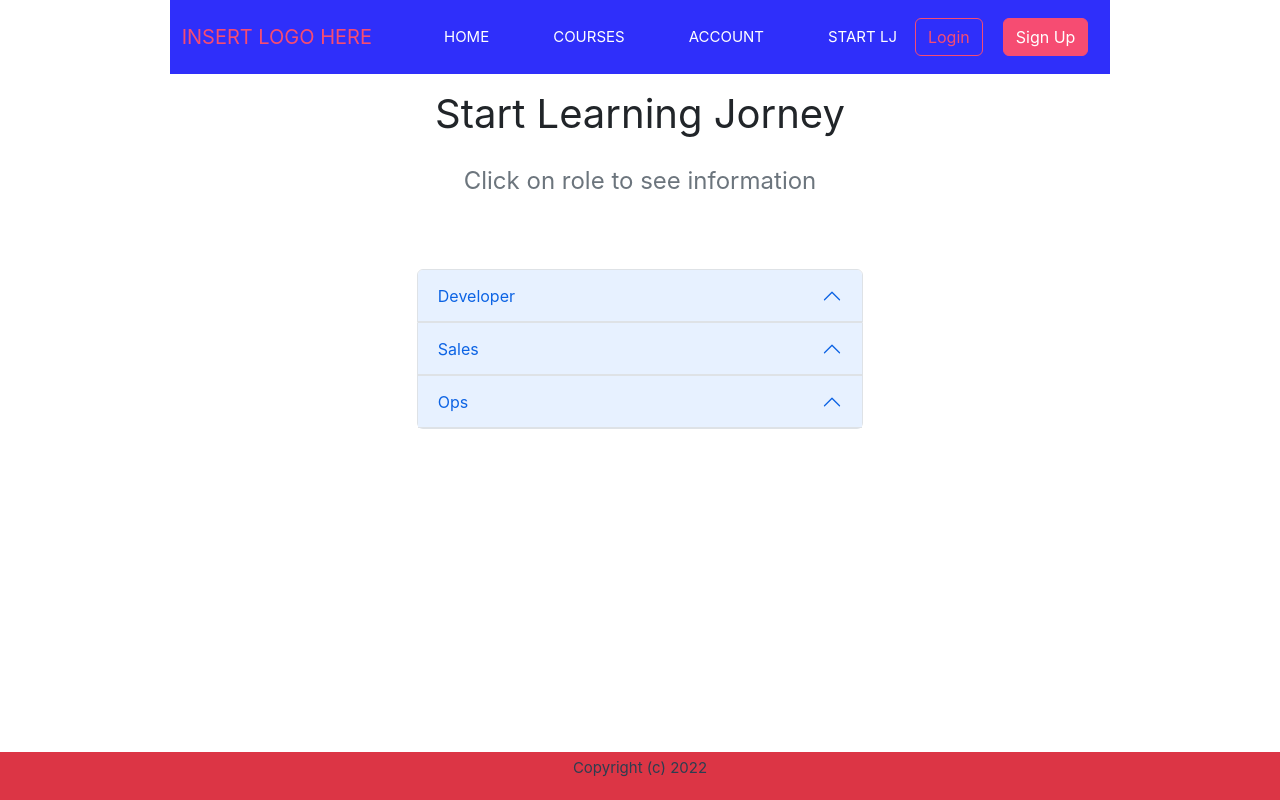
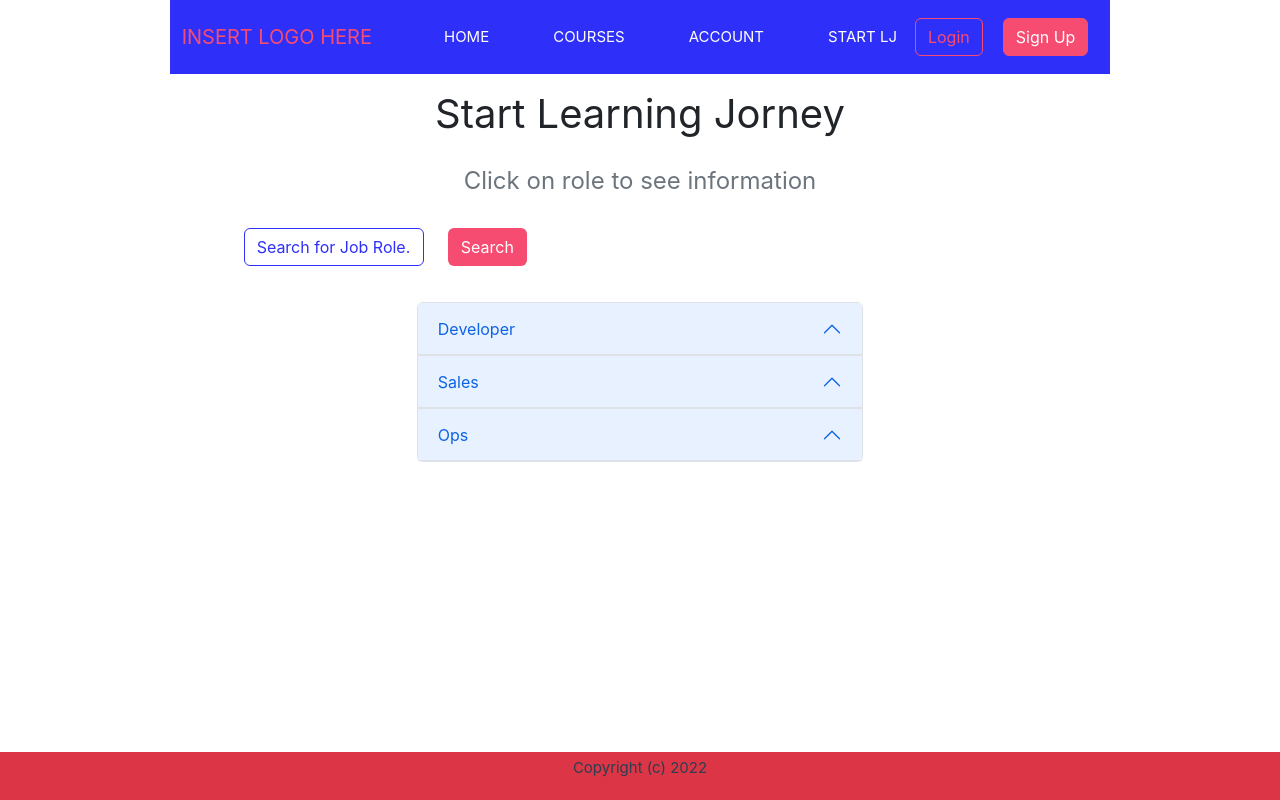
Before and after one commit to Shubhash007/SPM-Course-Management, a Vue app in the folder frontend/: page /StartLJ in a window 1280 px wide. Built offline with nearby package versions, Linux system fonts and the light colour scheme.

Commit message:
finalsing page, without filter for now

```diff
--- a/frontend/src/views/StaffStartLJ.vue
+++ b/frontend/src/views/StaffStartLJ.vue
@@ -5,11 +5,20 @@
             <div class="text-muted fs-4">Click on role to see information</div>
         </div>
 
+        <div class="row" style="margin: 20px 50px;">
+            <div class="col-3">
+                <label for="search" class="visually-hidden">Search</label>
+                <input @change="update_filter" @keyup="update_filter"  v-model="search_term"  type="text" class="form-control search-textbox" id="search" placeholder="Search for Job Role...">
+            </div>
+            <div class="col-3">
+                <button type="submit" class="btn search-button mb-3">Search</button>
+            </div>
+        </div>
+
         <div class="row">
             <div class="col-6 mx-auto">
-                <p class="fs-3 text-white">Select Role</p>
                 <div class="accordion" id="accordionExample">
-                    <AddRoleToLJ v-for="(item,index) in skills_data" :num="index" :role="item.role" :skills="item.skills"  />
+                    <AddRoleToLJ v-for="(item,index) in filtered_data" :num="index" :role="item.role" :skills="item.skills"  />
                 </div>
             </div>
         </div>
@@ -20,6 +29,7 @@
 import AddRoleToLJ from '@/components/AddRoleToLJ.vue'
 import { ref,reactive } from 'vue';
 
+const search_term = ref('')
 const skills_data =reactive([
     {
         role: "Developer",
@@ -35,6 +45,42 @@ const skills_data =reactive([
     }
 ])
 
+var filtered_data = ref(skills_data)
+console.log(filtered_data)
+const update_filter = function(){
+    let search = search_term.value.toLowerCase()
+    if( search && search.length > 0){
+        filtered_data = skills_data.filter(info => info.role.toLowerCase().startsWith(search) )
+        console.log(filtered_data)
+    }
+    else{
+        filtered_data.value = skills_data.value
+    }
+}
 
 
 </script>
+
+<style scoped>
+    #search{
+        border-color: #2F2FFA;
+    }
+
+    #search::placeholder{
+        color: #2F2FFA;
+    }
+
+    .search-textbox:focus{
+        box-shadow: #F64C72;
+    }
+
+    .search-button{
+        background-color: #F64C72;
+        color: white;
+    }
+
+    .search-button:hover{
+        background-color: #F64C72;
+        color: black;
+    }
+</style>
```
